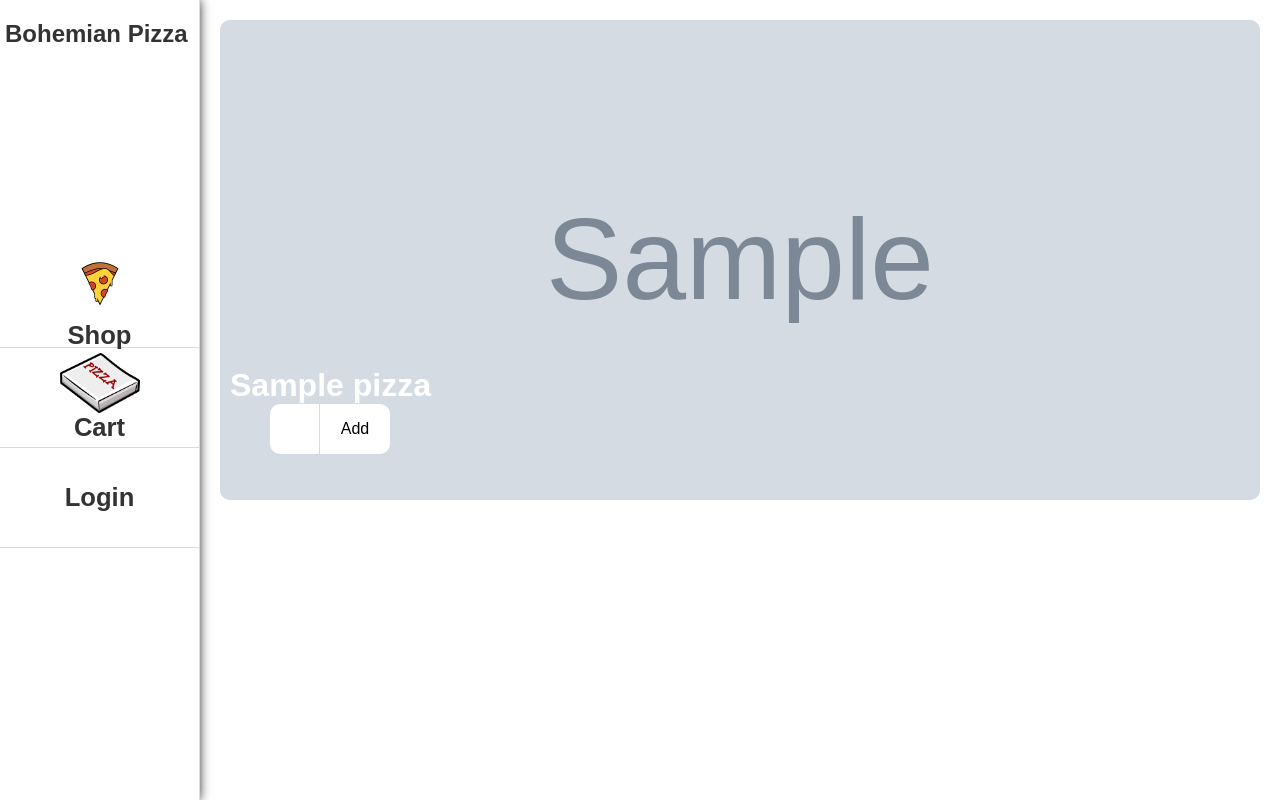
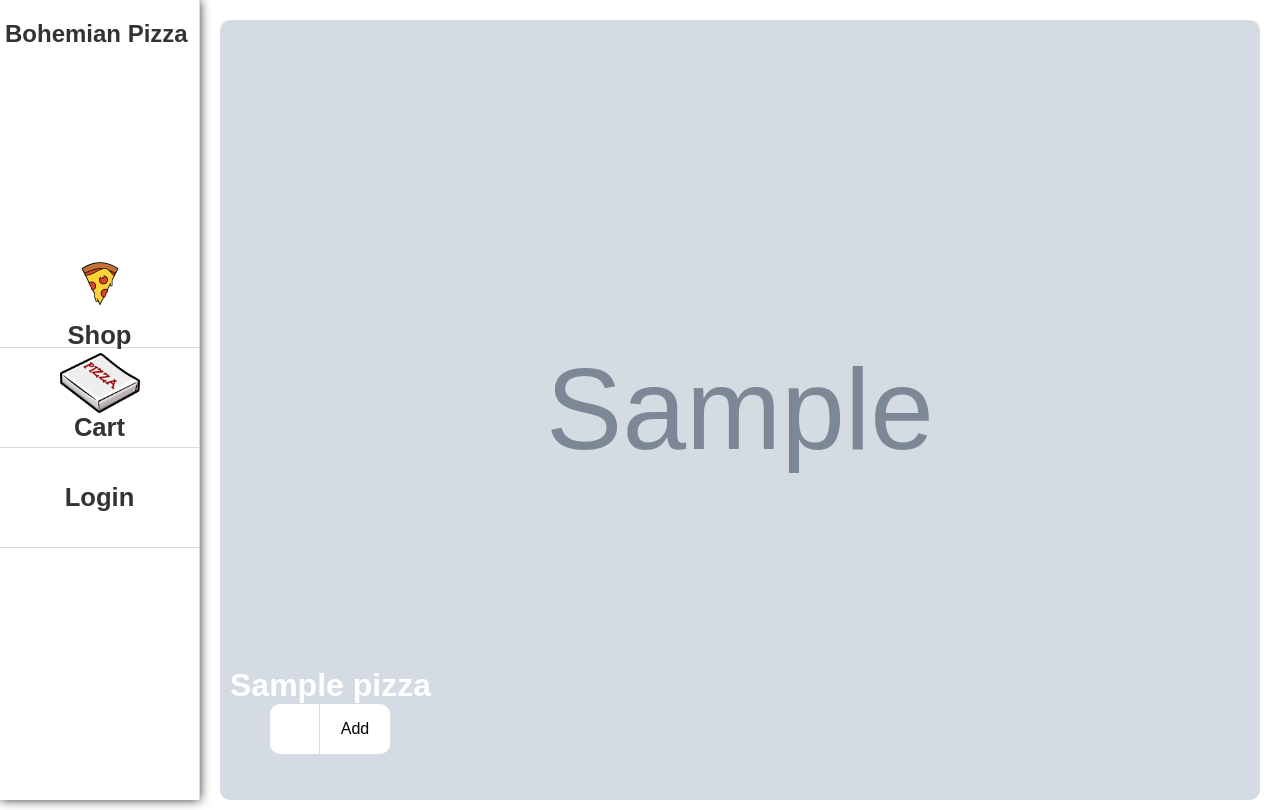
Before and after one commit to TannerYork/Bohemian-Pizza, a Flask app: page / in a window 1280 px wide. Run offline with Flask 2, Linux system fonts and the light colour scheme; grey boxes marked "Sample" are stand-in pictures; a database or web service that is not in the repository returns one stand-in record (values such as "Sample title").

Commit message:
Update pizza items styles

```diff
--- a/static/PizzaItem.css
+++ b/static/PizzaItem.css
@@ -1,6 +1,6 @@
 .pizza_item {
     width: 100%;
-    height: 500px;
+    height: 800px;
     position: relative;
     padding: 10px;
     border-radius: 10px;
```
